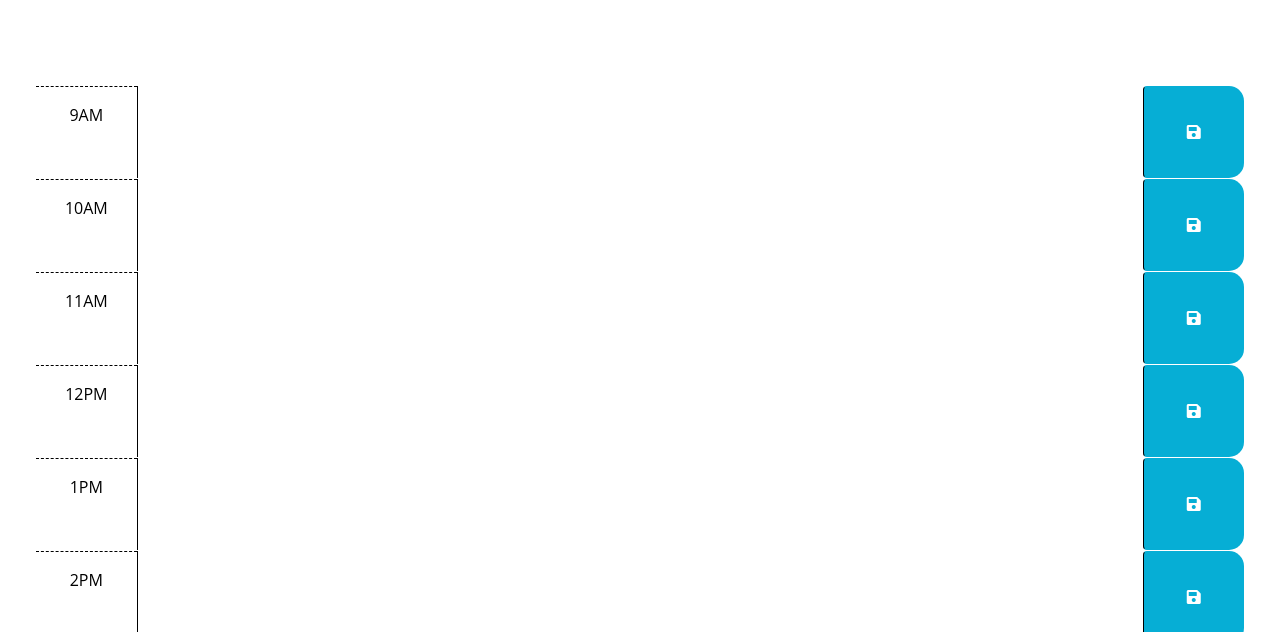
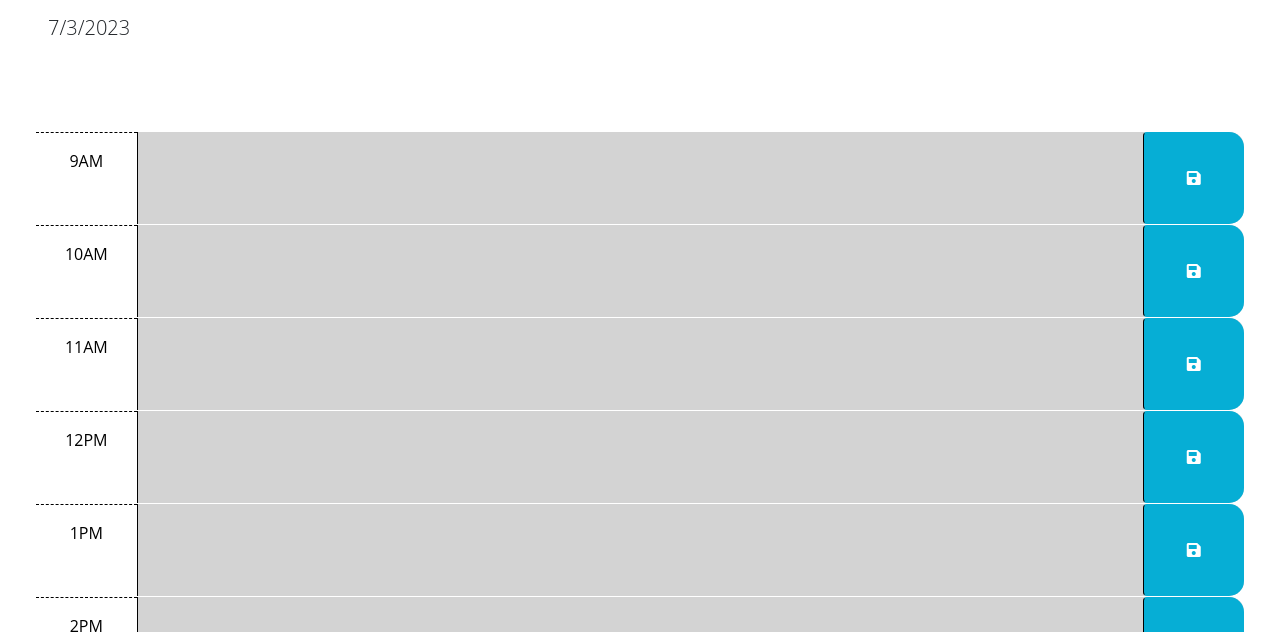
Before and after one commit to KV647/TimeSchedulerKV, a plain HTML site: page index.html in a window 1280 px wide. Shown: the part 166-798 px from the top of the page. Drawn offline with nearby package versions, Linux system fonts and the light colour scheme; files that its build step writes are made by us from their sources.

Commit message:
Connected Js and Css

```diff
--- a/index.html
+++ b/index.html
@@ -10,7 +10,7 @@
   <link rel="stylesheet" href="https://use.fontawesome.com/releases/v5.8.1/css/all.css"
     integrity="sha384-50oBUHEmvpQ+1lW4y57PTFmhCaXp0ML5d60M1M7uH2+nqUivzIebhndOJK28anvf" crossorigin="anonymous" />
   <link href="https://fonts.googleapis.com/css2?family=Fira+Sans:wght@400;700&display=swap" rel="stylesheet" />
-  <link rel="stylesheet" href="style.css" />
+  <link rel="stylesheet" href="Develop/style.css" />
   <title>Work Day Scheduler</title>
 </head>
 
@@ -114,7 +114,6 @@
     <script src="https://cdn.jsdelivr.net/npm/dayjs@1.11.3/dayjs.min.js"
       integrity="sha256-iu/zLUB+QgISXBLCW/mcDi/rnf4m4uEDO0wauy76x7U=" crossorigin="anonymous"></script>
 
-    <script src="./script.js"></script>
+    <script src="./Develop/script.js"></script>
 </body>
-
 </html>
```
